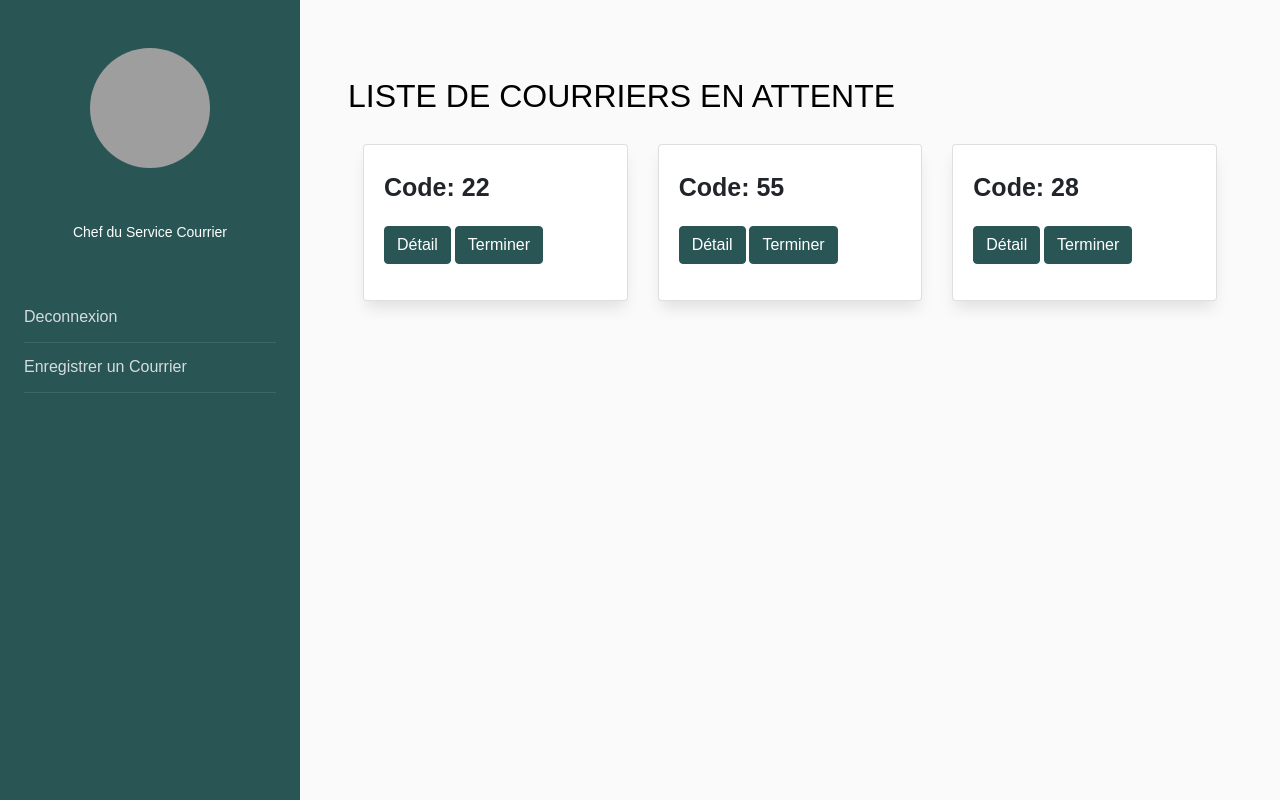
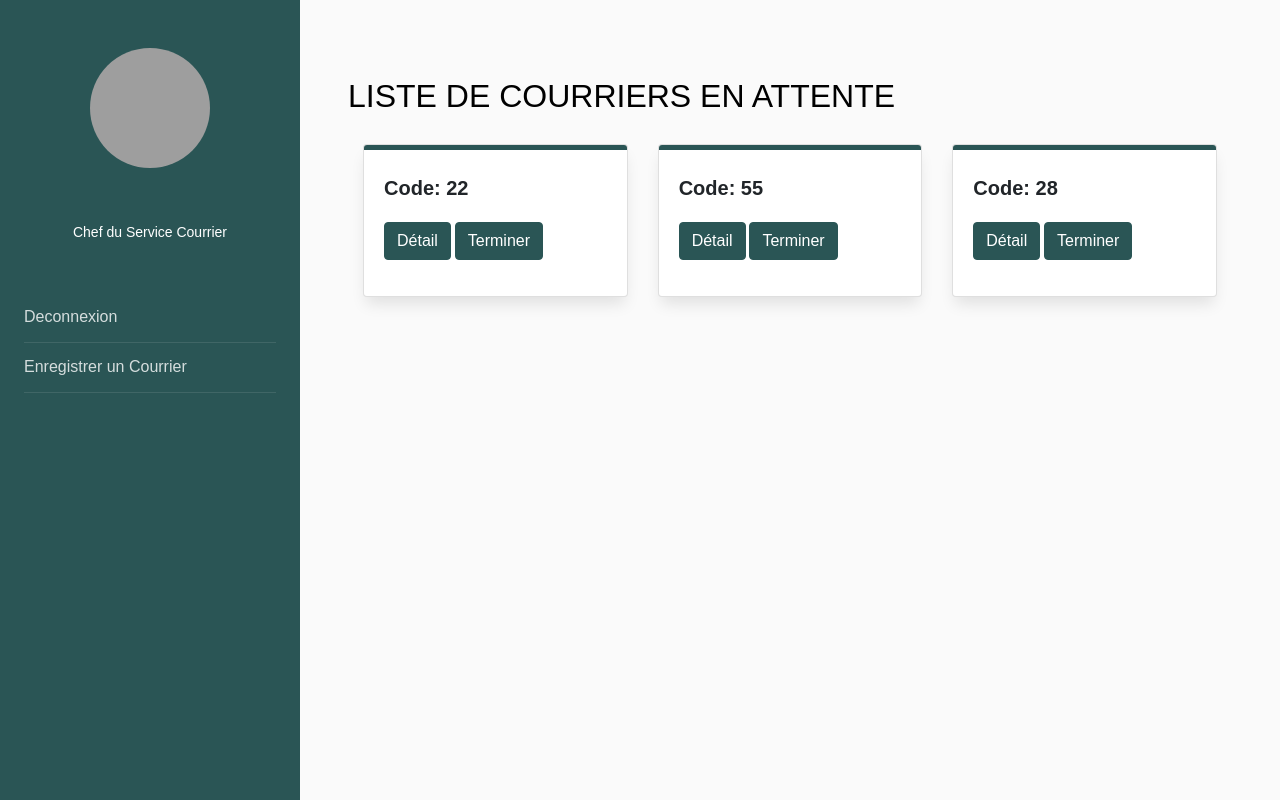
Before and after one commit to joan30122001/COURRIER, a Django app: page /courrier_attente/ in a window 1280 px wide. Run offline with Django 4.2, Linux system fonts and the light colour scheme; data comes from the database, SQL or seed files in the repository; both versions use the stored data as it was after the commit; some libraries are stand-ins or nearby versions; grey boxes are pictures that could not be loaded.

Commit message:
modification sur la page des courriers en attente

```diff
--- a/senat/templates/courrier_attente.html
+++ b/senat/templates/courrier_attente.html
@@ -272,12 +272,12 @@ a[data-toggle="collapse"] {
                     <div class="col-12 col-sm-6 col-lg-4">
 
                             <div class="card" style="border-color:; box-shadow: 0px 10px 15px -3px rgba(0,0,0,0.1);">
-                                <div class="card-body">
+                                <div class="card-body" style="border-top: 5px solid #2a5555; border-radius: 3px">
                                     {% comment %} <h4 class="card-title">Bologna</h4>
                                     <h6 class="card-subtitle mb-2">Emilia-Romagna Region, Italy</h6>
                                     <p class="card-text">It is the seventh most populous city in Italy, at the heart of a metropolitan area of about one million people. </p>
                                     <a href="#" class="card-link text-primary">Book a Trip</a> {% endcomment %}
-                                    <p style="font-size: 25px; font-weight: bold;">
+                                    <p style="font-size: 20px; font-weight: bold;">
                                         Code: {{ courriers.code }}
                                     <p>
                                     <a style="color: black" href=" {% url 'senat:courrier_attente_detail' courriers.id %} ">
```
Also changed, not shown: db.sqlite3.
